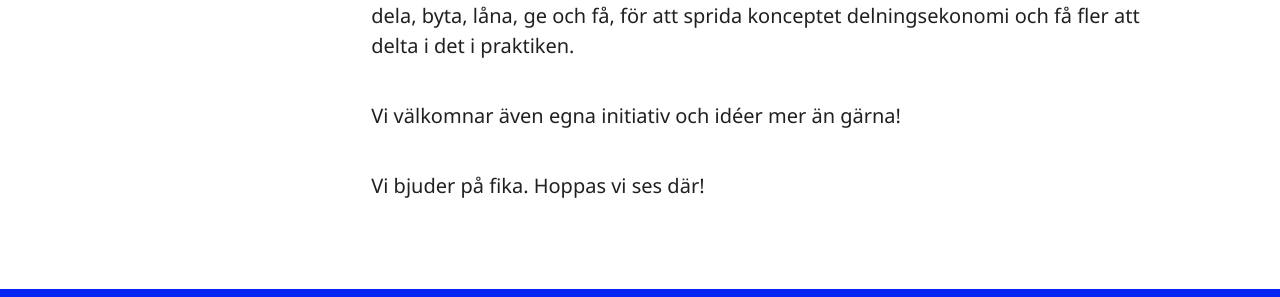
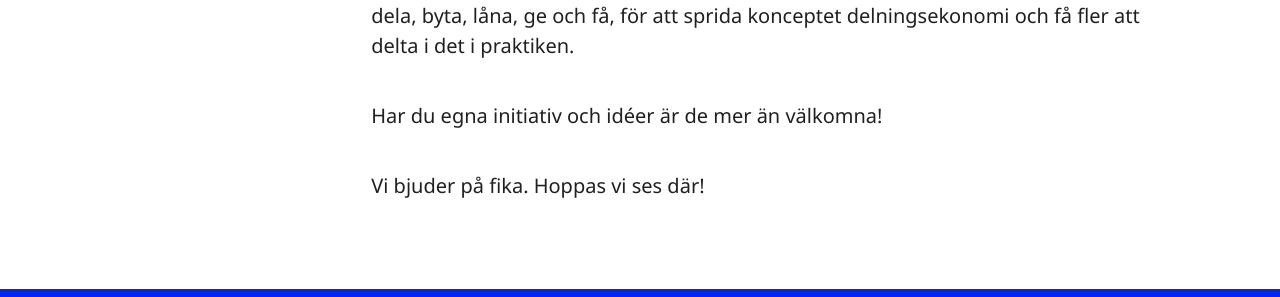
Before and after one commit to civictechsweden/civictech.se, a Jekyll site: the page built from _hackathons/meetup-1.md, in a window 1280 px wide and 900 px high, scrolled down 1214 px. Shown: the part 158-455 px from the top of the window. Built offline with Jekyll 4.4.1, drawn with Linux system fonts in a browser that asks for light colours; nearby versions of some CDN libraries.

Commit message:
liten ändring

```diff
--- a/_hackathons/meetup-1.md
+++ b/_hackathons/meetup-1.md
@@ -23,6 +23,6 @@ Vi vill undersöka möjligheten till att skapa en kampanj för att öppna upp ko
 
 Vi kommer även diskutera möjligheterna att skapa en Uppsala-version av <a href="http://smartakartan.se">Smarta Kartan</a> som finns i Göteborg. Den samlar alla initiativ i staden som handlar om att hyra, dela, byta, låna, ge och få, för att sprida konceptet delningsekonomi och få fler att delta i det i praktiken.
 
-Vi välkomnar även egna initiativ och idéer mer än gärna!
+Har du egna initiativ och idéer är de mer än välkomna!
 
 Vi bjuder på fika. Hoppas vi ses där!
```
